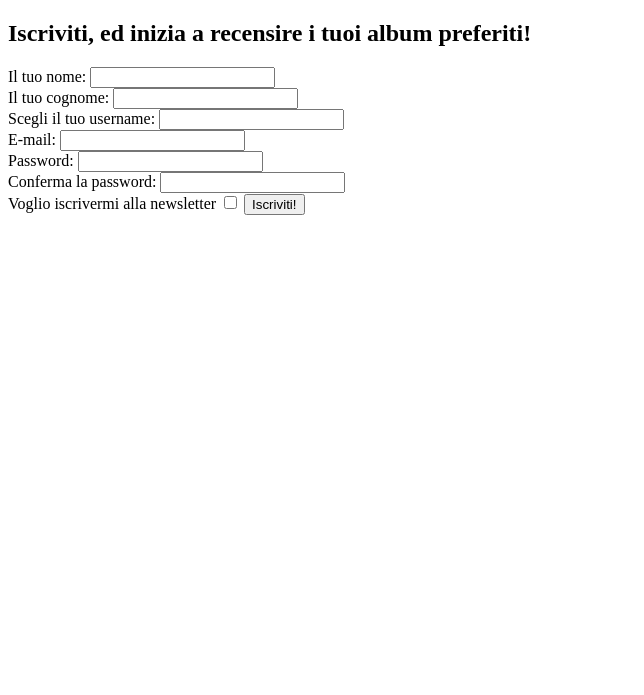
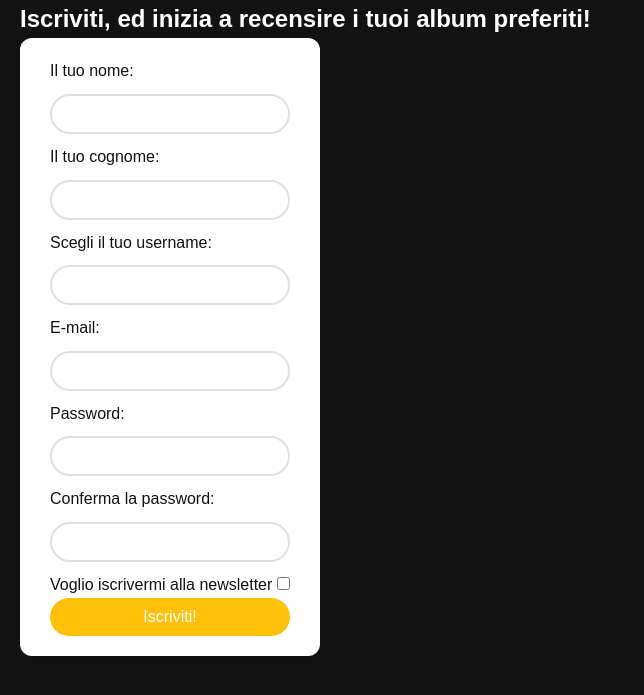
Before and after one commit to fiokki/hip-adviser, a PHP site: page /registration_form.php in a window 1280 px wide. Shown: the top 695 px of the page, without its empty margins (0-644 px from the left). Run offline with PHP 8.4, Linux system fonts and the light colour scheme.

Commit message:
Css modified

```diff
--- /dev/null
+++ b/css/style.css
@@ -0,0 +1,166 @@
+/* Base Reset */
+* {
+    margin: 0;
+    padding: 0;
+    box-sizing: border-box;
+  }
+
+  body {
+    font-family: Arial, sans-serif;
+    background-color: #121212; /* Dark background */
+    color: #ffffff; /* White text */
+    line-height: 1.6;
+    font-size: 16px;
+    padding: 0 20px;
+  }
+
+
+  form {
+    color: #121212;
+    background-color: #fff;
+    border-radius: 12px;
+    box-shadow: 0 4px 8px rgba(0, 0, 0, 0.1);
+    padding: 20px 30px;
+    width: 300px;
+    box-sizing: border-box;
+  }
+
+  input[type="text"],
+  input[type="email"],
+  input[type="password"] {
+    width: 100%;
+    padding: 10px;
+    margin: 10px 0;
+    border: 2px solid #e0e0e0;
+    border-radius: 25px;
+    outline: none;
+    box-sizing: border-box;
+    font-size: 14px;
+  }
+
+  input[type="text"]:focus,
+  input[type="email"]:focus,
+  input[type="password"]:focus {
+    border-color: #999;
+  }
+
+  input.error {
+    border-color: #ff5252;
+  }
+
+  .error-message {
+    color: #ff5252;
+    font-size: 12px;
+    margin: -8px 0 8px 10px;
+  }
+
+  input[type="submit"] {
+    width: 100%;
+    background-color: #ffc107;
+    border: none;
+    border-radius: 25px;
+    padding: 10px;
+    color: #fff;
+    font-size: 16px;
+    cursor: pointer;
+  }
+
+  input[type="submit"]:hover {
+    background-color: #e0a806;
+  }
+
+
+
+  /* Header Style */
+  header {
+    background-color: #1e1e1e;
+    padding: 20px;
+    text-align: center;
+    border-bottom: 3px solid #ffcc00; /* Vibrant yellow highlight */
+  }
+
+  header h1 {
+    font-size: 2.5rem;
+    color: #ffffff;
+  }
+
+  header p {
+    font-size: 1.2rem;
+    color: #ffcc00;
+  }
+
+  /* Navigation Bar */
+  nav {
+    margin: 20px 0;
+    text-align: center;
+  }
+
+  nav a {
+    text-decoration: none;
+    color: #ffffff;
+    margin: 0 15px;
+    font-weight: bold;
+    transition: color 0.3s ease;
+  }
+
+  nav a:hover {
+    color: #ffcc00;
+  }
+
+  /* Review Cards */
+  .review-card {
+    background-color: #1e1e1e;
+    border: 2px solid #ffcc00;
+    border-radius: 10px;
+    margin: 20px auto;
+    max-width: 800px;
+    padding: 20px;
+    box-shadow: 0 4px 8px rgba(0, 0, 0, 0.3);
+  }
+
+  .review-card h2 {
+    font-size: 1.8rem;
+    color: #ffffff;
+  }
+
+  .review-card p {
+    font-size: 1rem;
+    color: #b3b3b3;
+    margin-top: 10px;
+  }
+
+  .review-card .rating {
+    font-size: 1.5rem;
+    color: #ffcc00;
+    font-weight: bold;
+    margin-top: 15px;
+  }
+
+  /* Footer */
+  footer {
+    background-color: #1e1e1e;
+    color: #ffffff;
+    text-align: center;
+    padding: 10px 0;
+    margin-top: 20px;
+    border-top: 3px solid #ffcc00;
+  }
+
+  footer p {
+    font-size: 0.9rem;
+  }
+
+  /* Responsive Design */
+  @media (max-width: 768px) {
+    header h1 {
+      font-size: 2rem;
+    }
+
+    .review-card {
+      padding: 15px;
+    }
+
+    nav a {
+      margin: 0 10px;
+    }
+  }
--- /dev/null
+++ b/head.php
@@ -0,0 +1,11 @@
+<?php
+?>
+<!DOCTYPE html>
+<html lang="it">
+        <head>
+            <link rel="stylesheet" href="css/style.css">
+            <meta charset="UTF-8">
+            <meta name="viewport" content="width=device-width, initial-scale=1.0">
+            <!-- Poi inserire stile -->
+        </head>
+</html>
--- a/registration_form.php
+++ b/registration_form.php
@@ -1,12 +1,7 @@
 <!DOCTYPE html>
 <html lang="it">
-        <head>
-            <meta charset="UTF-8">
-            <meta name="viewport" content="width=device-width, initial-scale=1.0">
-            <title>Registrazione</title>
-            <!-- Poi inserire stile -->
-        </head>
-
+        <?php include 'head.php' ?>
+        <title>Registrazione</title>
         <body>
         <!-- Poi inserire header/navbar -->
             <div class="container">
```
Also changed, not shown: homepage.php (+2 -7 lines), login_form.php (+2 -7 lines), css/my_style.css (deleted).
